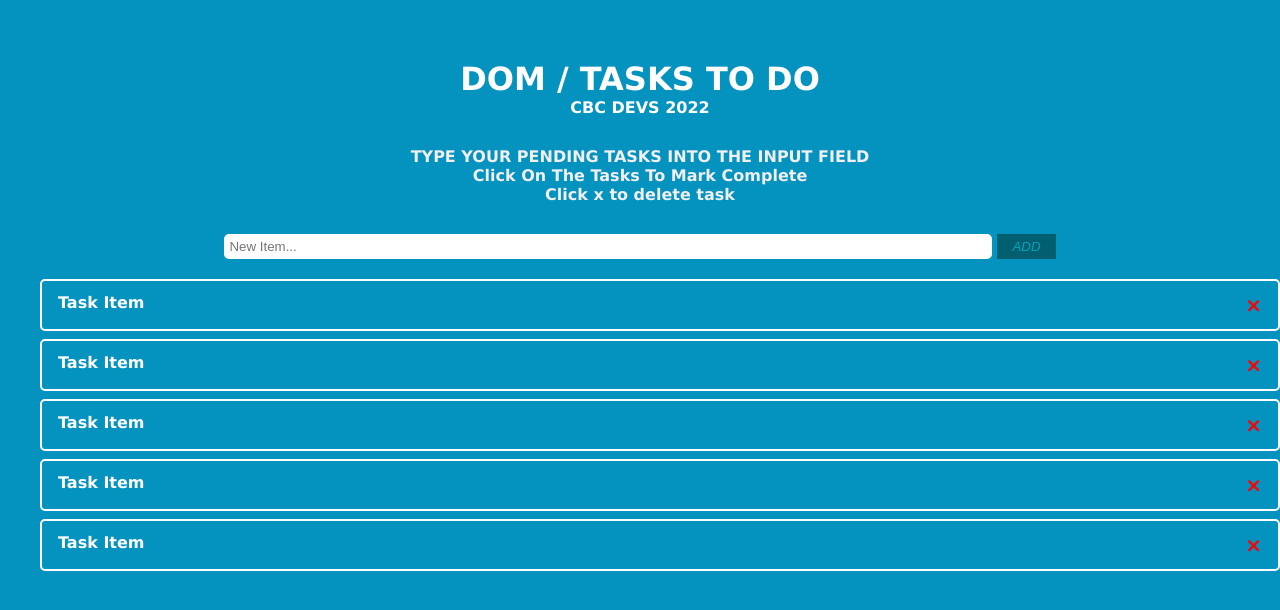
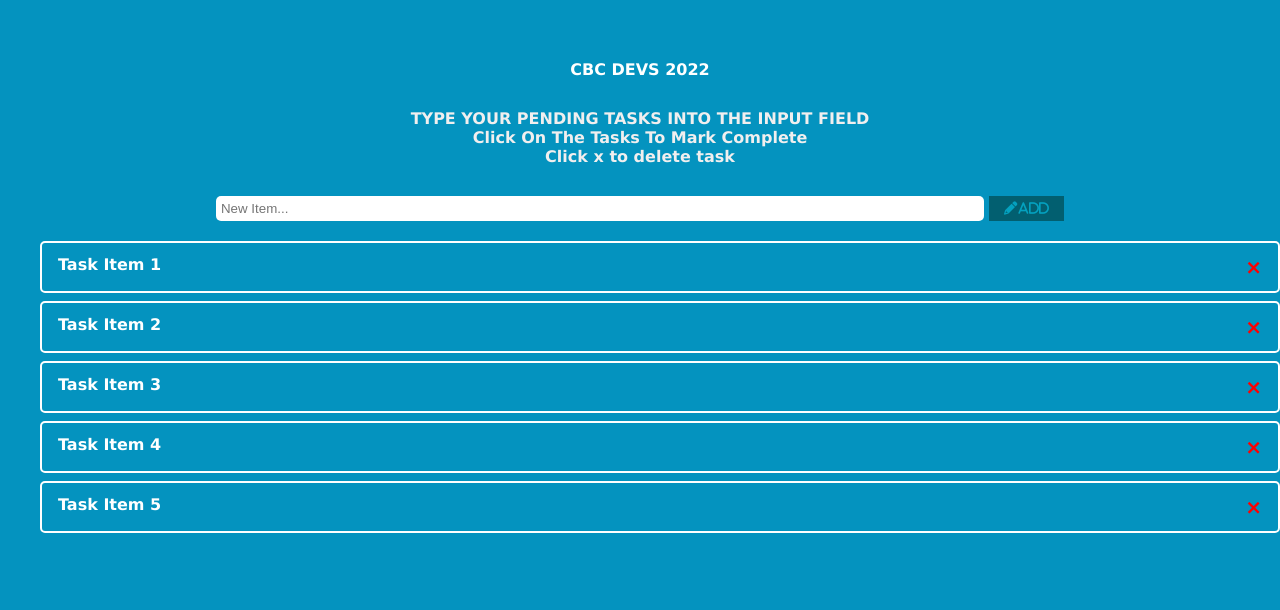
Before and after one commit to michojekunle/DOM-Manipulation, a plain HTML site: page index.html in a window 1280 px wide. Drawn offline with Linux system fonts and the light colour scheme.

Commit message:
working on DOM

```diff
--- a/index.html
+++ b/index.html
@@ -4,6 +4,7 @@
     <meta charset="UTF-8">
     <meta http-equiv="X-UA-Compatible" content="IE=edge">
     <meta name="viewport" content="width=device-width, initial-scale=1.0">
+    <link rel="stylesheet" href="https://cdnjs.cloudflare.com/ajax/libs/font-awesome/6.1.1/css/all.min.css" integrity="sha512-KfkfwYDsLkIlwQp6LFnl8zNdLGxu9YAA1QvwINks4PhcElQSvqcyVLLD9aMhXd13uQjoXtEKNosOWaZqXgel0g==" crossorigin="anonymous" referrerpolicy="no-referrer" />
     <link rel="stylesheet" href="style.css">
     <title>Document</title>
 </head>
@@ -37,11 +38,11 @@
         <div class="row">
             <div class="lists-items">
                 <ul class="lists">
-                    <li class="lists">Task Item <span>&times;</span></li>
-                    <li class="lists">Task Item <span>&times;</span></li>
-                    <li class="lists">Task Item <span>&times;</span></li>
-                    <li class="lists">Task Item <span>&times;</span></li>
-                    <li class="lists">Task Item <span>&times;</span></li>
+                    <li class="list">Task Item 1 <span>&times;</span></li>
+                    <li class="list">Task Item 2<span>&times;</span></li>
+                    <li class="list">Task Item 3<span>&times;</span></li>
+                    <li class="list">Task Item 4 <span>&times;</span></li>
+                    <li class="list">Task Item 5<span>&times;</span></li>
                 </ul>
             </div>
         </div>
--- a/script.js
+++ b/script.js
@@ -1,20 +1,77 @@
-let val;
+// let val;
 
-val = window.innerHeight;
-val = window.innerWidth;
+// val = window.innerHeight;
+// val = window.innerWidth;
 
-//scroll points
-val = window.scrollY;
-val = window.scrollX;
+// //scroll points
+// val = window.scrollY;
+// val = window.scrollX;
 
-//location
-val = window.location;
-val = window.location.hostname;
-val = window.location.host;
-// window.location.href = "https://google.com";
-val = window.history.length;
-val = window.navigator.language;
-val = window.document;
+// //location
+// val = window.location;
+// val = window.location.hostname;
+// val = window.location.host;
+// // window.location.href = "https://google.com";
+// val = window.history.length;
+// val = window.navigator.language;
+// val = window.document.head;
+// val = window.document.links;
+// val = window.document.all.length;
 
 
-console.log(val);
+// console.log(val);
+
+//Selecting single elements
+// const firstParagraph = document.getElementById('first');
+// const border = document.querySelector('.border1')
+
+// border.style.width = '100px';
+// border.style.height = '2px';
+// border.style.background = 'black';
+// border.style.position
+
+
+// firstParagraph.style.background = "black";
+// firstParagraph.style.padding = "5px";
+// firstParagraph.innerText = "I CAN CHANGE YOU";
+// firstParagraph.innerHTML = '<span style="color: yellow; " >Task List</span>';
+
+// const lists = document.querySelectorAll('.list');
+// const listOdd = document.querySelectorAll('.list:nth-child(odd)');
+// const listEven = document.querySelectorAll('.list:nth-child(even)');
+
+// console.log(lists);
+
+// // lists[0].style.color = 'red';
+// // lists[1].style.background = '#000000';
+
+// listOdd.forEach(function (lists, index) {
+//     lists.style.background = 'yellow';
+// })
+
+// listEven.forEach(function (lists, index) {
+//     lists.style.background = 'gray';
+// })
+
+
+//Creating Element
+// const li = document.createElement('li');
+// const ul = document.querySelector('ul')
+
+// li.className = 'list';
+
+// li.appendChild(document.createTextNode('Clean House'));
+
+// ul.appendChild(li);
+
+// console.log(li);
+
+//Replacing Positions
+
+const newHeading = document.createElement('h1');
+const oldHeading = document.querySelector('h1');
+const intro = document.querySelector('.intro');
+
+newHeading.appendChild(document.createTextNode(''))
+
+intro.replaceChild(newHeading, oldHeading)
```
